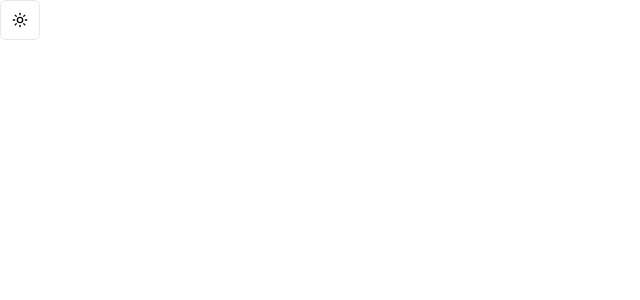
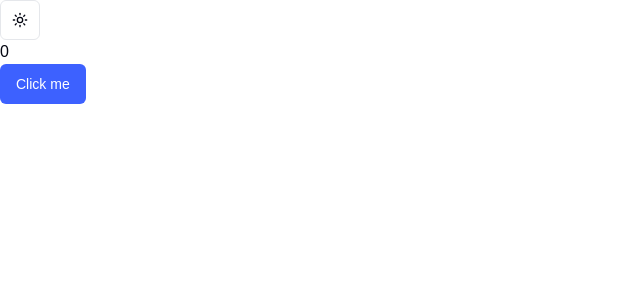
Before and after one commit to DarchevilleThomas/TotoBOT, a Next.js app: page / in a window 1280 px wide. Shown: the top 300 px of the page, without its empty margins (0-640 px from the left). Built offline with nearby package versions, Linux system fonts and the light colour scheme.

Commit message:
:tada: Project started (Redux toolkit added)

```diff
--- a/app/page.tsx
+++ b/app/page.tsx
@@ -1,10 +1,23 @@
+'use client'
+
 import { SwitchThemeButton } from "@/components/ui/switch-theme-button";
+import { useAppSelector } from "@/lib/hooks";
+import { Button } from "@/components/ui/button";
+import { useDispatch } from "react-redux";
+import { increment } from "@/lib/features/appSlice";
 
 export default function Home() {
+
+    const dispatch = useDispatch();
+
+    const appSlice = useAppSelector((state) => state.app);
+    const value = appSlice.value;
 
     return (
         <div>
             <SwitchThemeButton />
+            <div>{value}</div>
+            <Button onClick={() => dispatch(increment())}>Click me</Button>
         </div>
     );
 }
--- /dev/null
+++ b/components/providers/store-provider.tsx
@@ -0,0 +1,18 @@
+'use client'
+import { useRef } from 'react'
+import { Provider } from 'react-redux'
+import { AppStore, makeStore } from "@/lib/store";
+
+export default function StoreProvider({
+  children,
+}: {
+  children: React.ReactNode
+}) {
+  const storeRef = useRef<AppStore>()
+  if (!storeRef.current) {
+    // Create the store instance the first time this renders
+    storeRef.current = makeStore()
+  }
+
+  return <Provider store={storeRef.current}>{children}</Provider>
+}
--- /dev/null
+++ b/lib/features/appSlice.ts
@@ -0,0 +1,35 @@
+import { createSlice } from '@reduxjs/toolkit'
+import type { PayloadAction } from '@reduxjs/toolkit'
+
+export interface AppState {
+  value: number
+}
+
+const initialState: AppState = {
+  value: 0,
+}
+
+export const appSlice = createSlice({
+  name: 'app',
+  initialState,
+  reducers: {
+    increment: (state) => {
+      state.value += 1
+    },
+    decrement: (state) => {
+      state.value -= 1
+    },
+    incrementByAmount: (state, action: PayloadAction<number>) => {
+      state.value += action.payload
+    },
+  },
+})
+
+// Action creators are generated for each case reducer function
+export const {
+    increment,
+    decrement,
+    incrementByAmount
+} = appSlice.actions
+
+export default appSlice.reducer
--- /dev/null
+++ b/lib/hooks.ts
@@ -0,0 +1,7 @@
+import { useDispatch, useSelector, useStore } from 'react-redux'
+import type { RootState, AppDispatch, AppStore } from './store'
+
+// Use throughout your app instead of plain `useDispatch` and `useSelector`
+export const useAppDispatch = useDispatch.withTypes<AppDispatch>()
+export const useAppSelector = useSelector.withTypes<RootState>()
+export const useAppStore = useStore.withTypes<AppStore>()
--- /dev/null
+++ b/lib/store.ts
@@ -0,0 +1,16 @@
+import { configureStore } from '@reduxjs/toolkit'
+import { appSlice } from "@/lib/features/appSlice";
+
+export const makeStore = () => {
+  return configureStore({
+    reducer: {
+      app: appSlice.reducer,
+    },
+  })
+}
+
+// Infer the type of makeStore
+export type AppStore = ReturnType<typeof makeStore>
+// Infer the `RootState` and `AppDispatch` types from the store itself
+export type RootState = ReturnType<AppStore['getState']>
+export type AppDispatch = AppStore['dispatch']
--- a/next.config.mjs
+++ b/next.config.mjs
@@ -1,6 +1,4 @@
 /** @type {import('next').NextConfig} */
-const nextConfig = {
-    i18n
-};
+const nextConfig = {};
 
 export default nextConfig;
--- a/package.json
+++ b/package.json
@@ -11,13 +11,17 @@
   "dependencies": {
     "@radix-ui/react-dropdown-menu": "^2.1.2",
     "@radix-ui/react-slot": "^1.1.0",
+    "@reduxjs/toolkit": "^2.3.0",
     "class-variance-authority": "^0.7.0",
     "clsx": "^2.1.1",
+    "i18next": "^23.16.4",
     "lucide-react": "^0.454.0",
     "next": "14.2.16",
     "next-themes": "^0.3.0",
     "react": "^18",
     "react-dom": "^18",
+    "react-i18next": "^15.1.0",
+    "react-redux": "^9.1.2",
     "tailwind-merge": "^2.5.4",
     "tailwindcss-animate": "^1.0.7"
   },
```
Also changed, not shown: app/layout.tsx (+6 -3 lines), components/providers/theme-provider.tsx (renamed from components/theme-provider.tsx), 1 other file (tests, documents, lock files or other folders).
